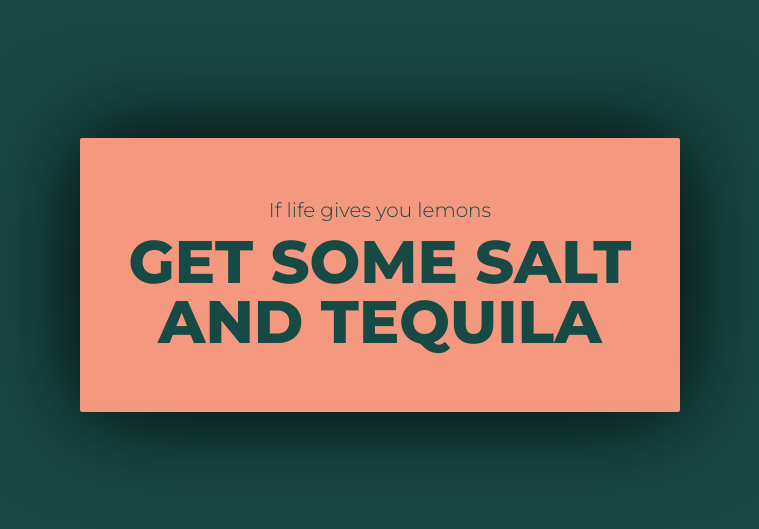
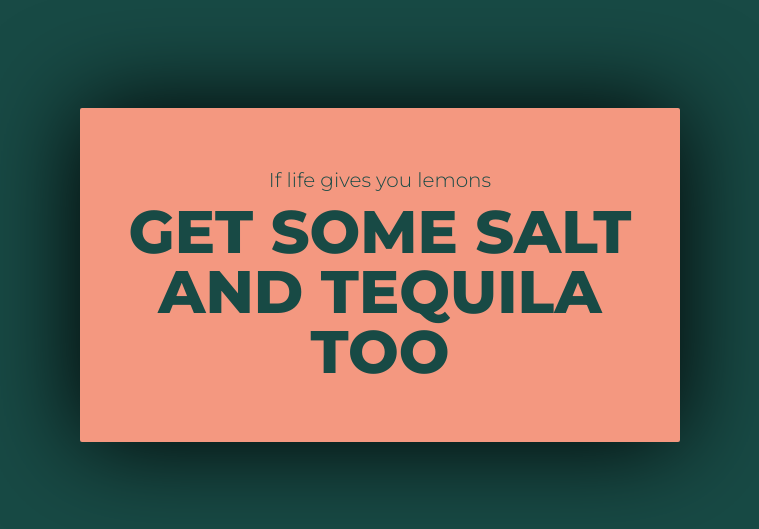
Before and after one commit to BatoriTamas/my-first-github-page, a plain HTML site: page index.html in a window 1280 px wide. Shown: the part 125-654 px from the top of the page, without its empty margins (260-1019 px from the left). Drawn offline with Linux system fonts and the light colour scheme.

Commit message:
Changed text

```diff
--- a/index.html
+++ b/index.html
@@ -14,7 +14,7 @@
 <div class="container">
     <div class="box">
         <p>If life gives you lemons</p>
-        <p>get some salt and tequila</p>
+        <p>get some salt and tequila too</p>
     </div>
 </div>
 </body>
```
